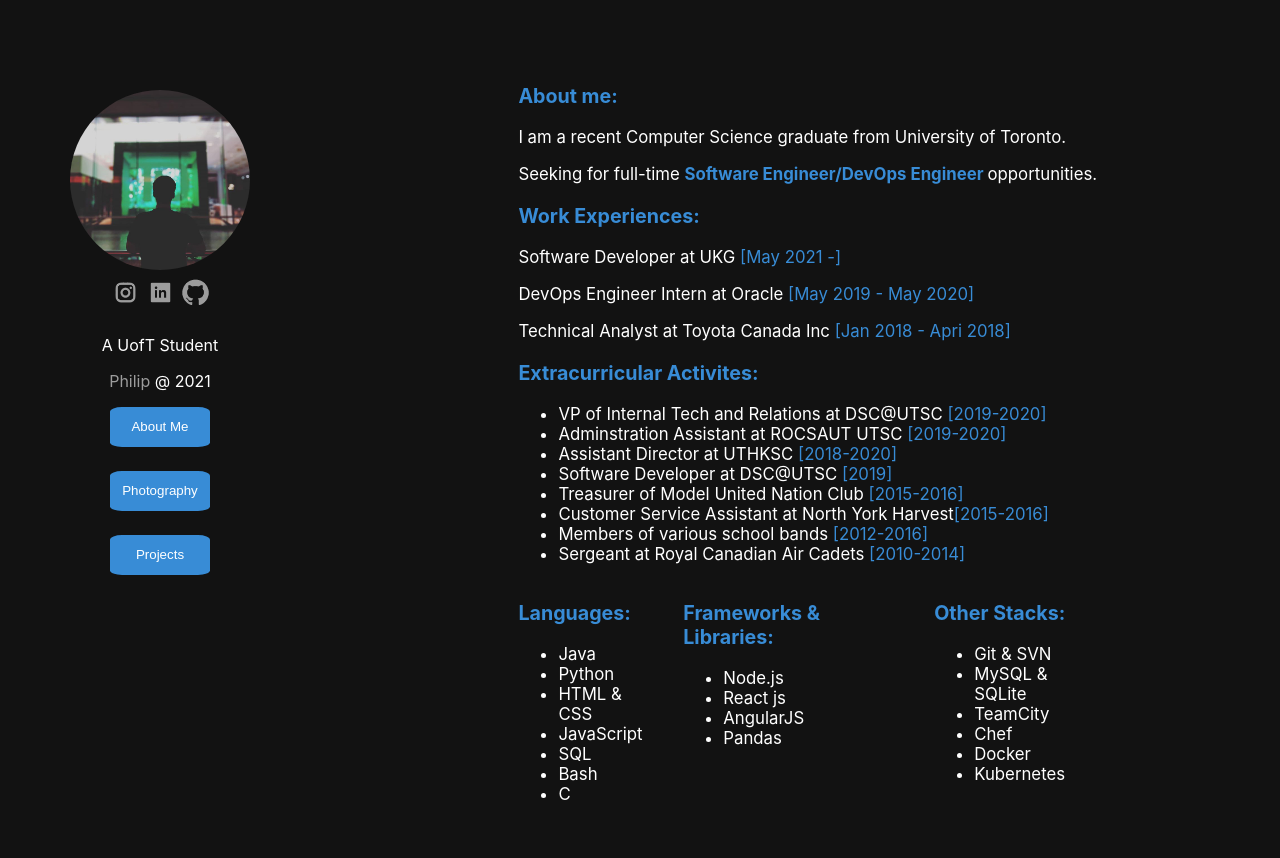
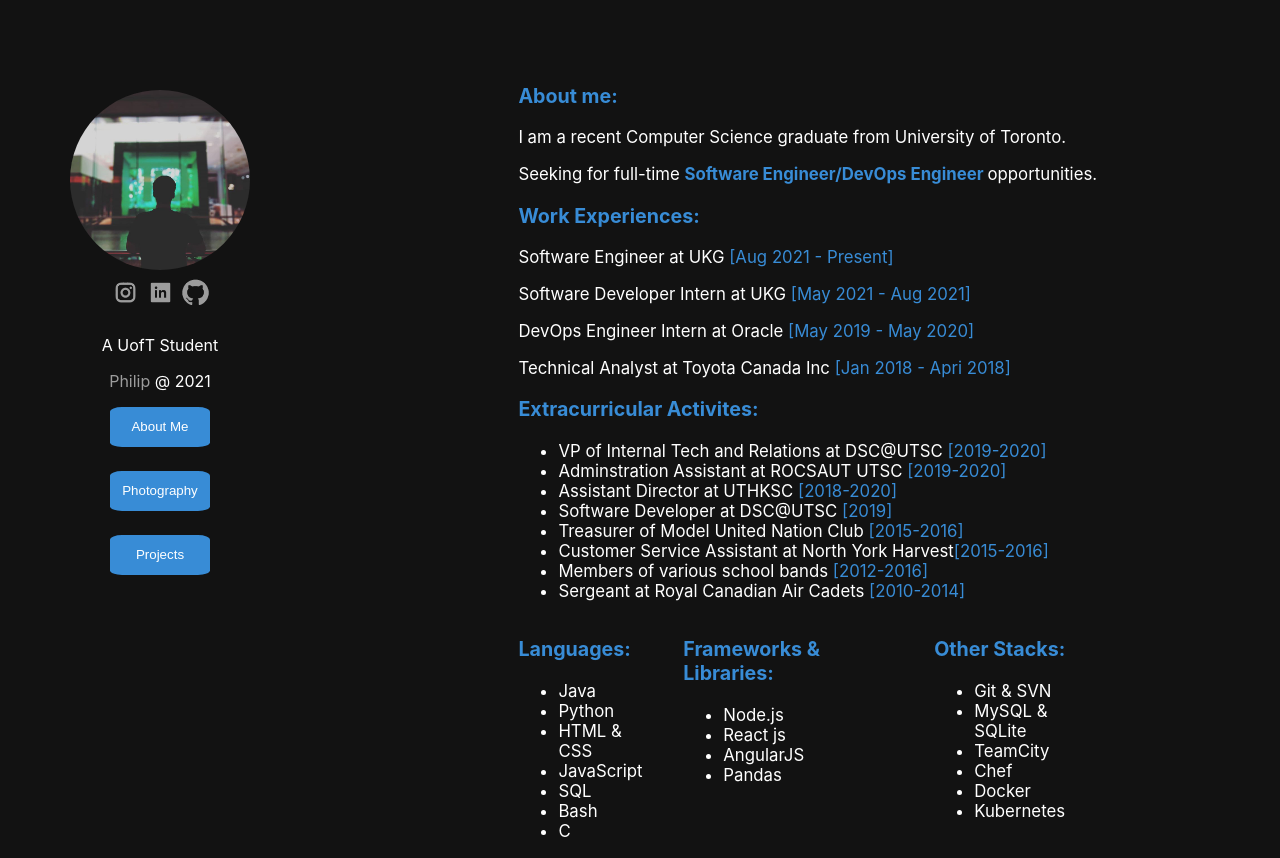
Before and after one commit to ImNotMee/philipz.me, a React (Create React App) app: page /#/ in a window 1280 px wide. Before the commit the page ends 821 px from the top, so only its background shows below. Built offline with nearby package versions, Linux system fonts and the light colour scheme.

Commit message:
Updated job exp

```diff
--- a/src/Main/Main.js
+++ b/src/Main/Main.js
@@ -10,9 +10,10 @@
                      <p id="main-p">I am a recent Computer Science graduate from University of Toronto.</p>
                      <p id="main-p">Seeking for full-time  <span style={{color: "#388cd6"}}><strong>Software Engineer/DevOps Engineer </strong></span> opportunities.</p>
                      <h3 id="main-h3">Work Experiences:</h3>
-                          <p id="main-p">Software Developer at UKG <span style={{color: "#388cd6"}}>[May 2021 -]</span> </p>
-                         <p id="main-p">DevOps Engineer Intern at Oracle <span style={{color: "#388cd6"}}>[May 2019 - May 2020]</span> </p>
-                         <p id="main-p">Technical Analyst at Toyota Canada Inc <span style={{color: "#388cd6"}}>[Jan 2018 - Apri 2018]</span> </p>
+                        <p id="main-p">Software Engineer at UKG <span style={{color: "#388cd6"}}>[Aug 2021 - Present]</span> </p>
+                        <p id="main-p">Software Developer Intern at UKG <span style={{color: "#388cd6"}}>[May 2021 - Aug 2021]</span> </p>
+                        <p id="main-p">DevOps Engineer Intern at Oracle <span style={{color: "#388cd6"}}>[May 2019 - May 2020]</span> </p>
+                        <p id="main-p">Technical Analyst at Toyota Canada Inc <span style={{color: "#388cd6"}}>[Jan 2018 - Apri 2018]</span> </p>
                      <h3 id="main-h3">Extracurricular Activites:</h3>
                      <ul id="lst">
                          <li>VP of Internal Tech and Relations at DSC@UTSC <span style={{color: "#388cd6"}}>[2019-2020]</span></li>
```
